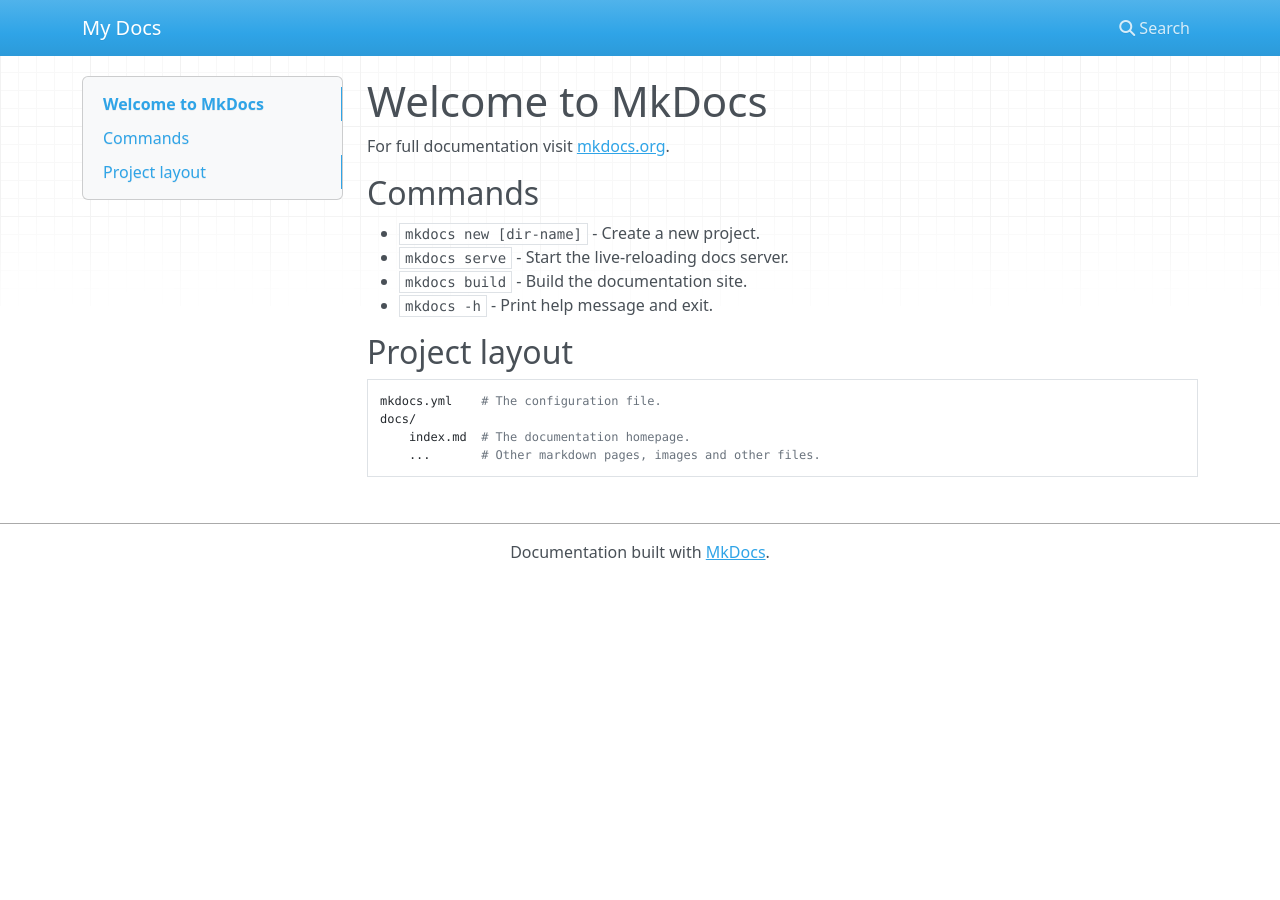
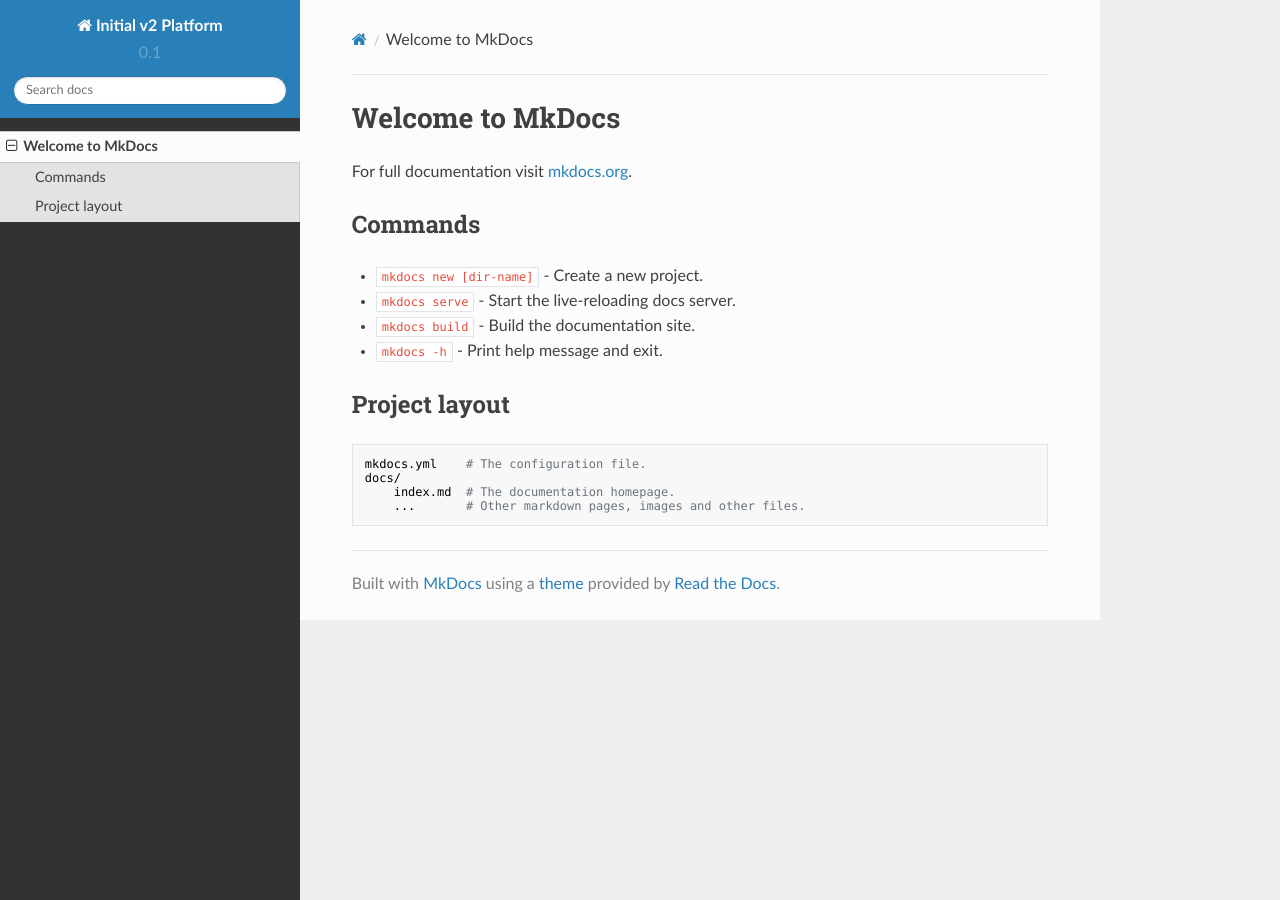
Before and after one commit to sktston/initial-v2-platform-doc, an MkDocs documentation site: the page built from docs/index.md, in a window 1280 px wide. Built offline with MkDocs 1.6.1, drawn with Linux system fonts in a browser that asks for light colours; nearby versions of some CDN libraries.

Commit message:
added mkdocs.yml

```diff
--- a/mkdocs.yml
+++ b/mkdocs.yml
@@ -1 +1,21 @@
-site_name: My Docs
+site_name: Initial v2 Platform
+site_author: SKT 주재현
+site_description: Initial v2 Platform
+site_url: https://initial-v2-platform.readthedocs.io/ko/latest/
+
+plugins:
+  - search
+markdown_extensions:
+  - meta
+  - toc:
+      permalink: true
+      baselevel: 1
+  - admonition
+  - footnotes
+
+theme:
+  name: readthedocs
+  highlightjs: true
+
+extra:
+  version: 0.1
```
